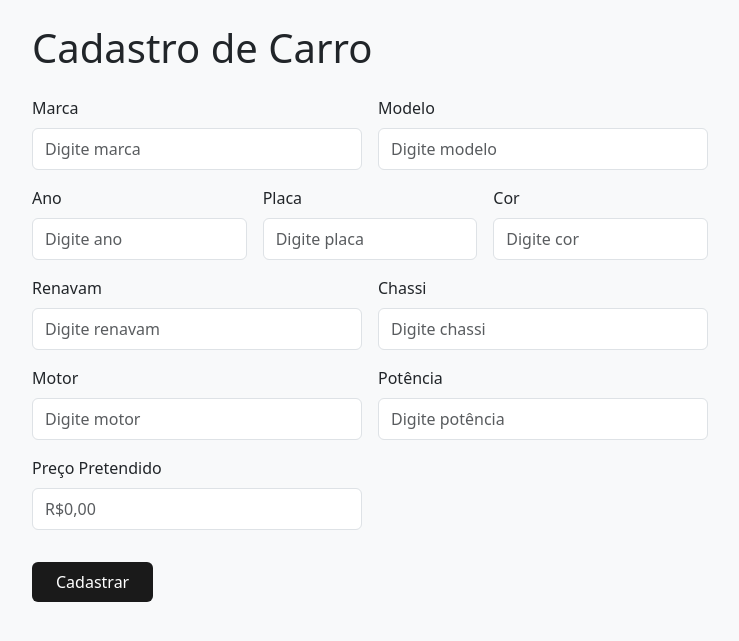
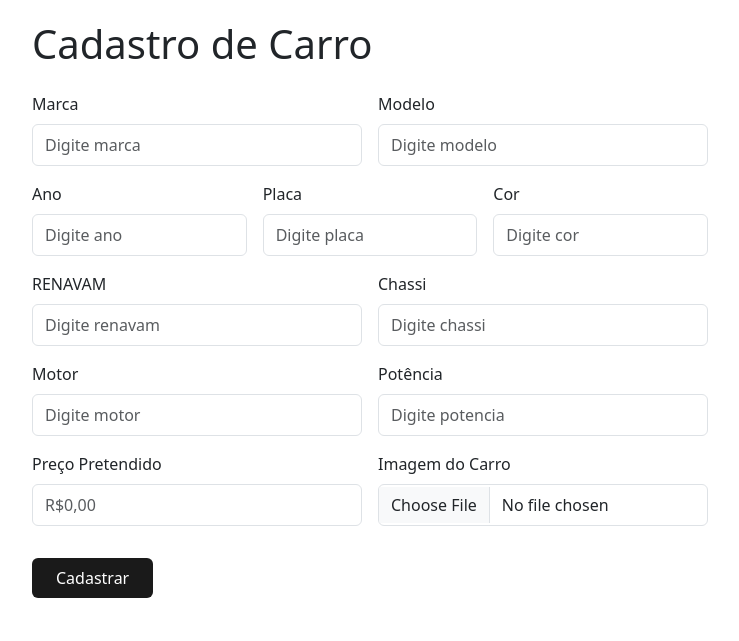
Before and after one commit to Foren4772/ExpCalinkV2, a FastAPI app: template templates/cadastrocarro.html in a window 1280 px wide. Shown: the top 641 px of the page, without its empty margins (270-1009 px from the left). Run offline with FastAPI, Linux system fonts and the light colour scheme; the template is opened without the code that fills it, so the values that code supplies are empty; some libraries are stand-ins or nearby versions.

Commit message:
cadastrocarro

```diff
--- a/main.py
+++ b/main.py
@@ -157,6 +157,67 @@ async def cadastrar_usuario(
         request.session["mensagem_header"] = "Cadastro"
         request.session["mensagem"] = f"Erro ao cadastrar: {str(e)}"
         return RedirectResponse(url="/", status_code=303)
+
+    finally:
+        db.close()
+
+# Carro Routes
+@app.get("/cadastrocarro", name="cadastrocarro", response_class=HTMLResponse)
+async def cadastro_carro_form(request: Request):
+    """
+    Exibe o formulário de cadastro de carro.
+    """
+    nome_usuario = request.session.get("nome_usuario", None)
+    return templates.TemplateResponse("cadastrocarro.html", {"request": request, "nome_usuario": nome_usuario})
+
+@app.post("/cadastrocarro", name="cadastrocarro_post")
+async def cadastrar_carro(
+    request: Request,
+    marca: str = Form(...),
+    modelo: str = Form(...),
+    ano: int = Form(...),
+    placa: str = Form(...),
+    renavam: str = Form(...),
+    chassi: str = Form(...),
+    cor: str = Form(...),
+    motor: str = Form(...),
+    potencia: float = Form(...),
+    preco: float = Form(...),
+    imagem: UploadFile = File(None),
+    db: pymysql.Connection = Depends(get_db)  # Use type hinting for clarity
+):
+    """
+    Processa o envio do formulário de cadastro de carro e salva os dados no banco de dados.
+    """
+    try:
+        foto_bytes: Optional[bytes] = None
+        if imagem and imagem.filename:
+            foto_bytes = await imagem.read()
+
+        with db.cursor() as cursor:
+            sql = """
+                INSERT INTO Carro (Marca, Modelo, Ano, Placa, Renavam, Chassi, Cor, Motor, Potencia, Preco, Imagem)
+                VALUES (%s, %s, %s, %s, %s, %s, %s, %s, %s, %s, %s)
+            """
+            cursor.execute(sql, (marca, modelo, ano, placa, renavam, chassi, cor, motor, potencia, preco, foto_bytes))
+            db.commit()
+
+        request.session["swal_message"] = {
+            "icon": "success",
+            "title": "Cadastro de Carro",
+            "text": "Carro cadastrado com sucesso!",
+            "confirmButtonColor": '#303030'
+        }
+        return RedirectResponse(url="/cadastrocarro", status_code=303)
+
+    except Exception as e:
+        request.session["swal_message"] = {
+            "icon": "error",
+            "title": "Erro ao Cadastrar Carro",
+            "text": f"Erro ao cadastrar o carro: {str(e)}",
+            "confirmButtonColor": '#d33'
+        }
+        return RedirectResponse(url="/cadastrocarro", status_code=303)
 
     finally:
         db.close()
--- a/templates/cadastrocarro.html
+++ b/templates/cadastrocarro.html
@@ -1,161 +1,252 @@
 <!DOCTYPE html>
 <html lang="pt-BR">
+
 <head>
-  <meta charset="UTF-8" />
-  <meta name="viewport" content="width=device-width, initial-scale=1.0"/>
+    <meta charset="UTF-8">
+    <meta name="viewport" content="width=device-width, initial-scale=1.0">
     <title>Cadastro de Carro</title>
-  <link rel="stylesheet" href="https://cdn.jsdelivr.net/npm/bootstrap@5.3.0/dist/css/bootstrap.min.css"/>
-  <link rel="stylesheet" href="https://cdn.jsdelivr.net/npm/sweetalert2@11/dist/sweetalert2.min.css" />
+    <link href="https://cdn.jsdelivr.net/npm/bootstrap@5.3.0/dist/css/bootstrap.min.css" rel="stylesheet">
     <style>
-    .custom-button {
-      background-color: #1a1a1a !important;
+        .container {
+            max-width: 700px;
+            margin-top: 20px;
+        }
+
+        .form-control.is-invalid {
+            border-color: #dc3545;
+        }
+
+        .text-danger {
+            color: #dc3545;
+            font-size: 0.875rem;
+        }
+
+        #imagemPreview {
+            max-width: 100%;
+            height: auto;
+            margin-top: 10px;
         }
     </style>
 </head>
-<body class="bg-light">
 
-  <div class="container mt-4" style="max-width: 700px;">
+<body>
+    <div class="container">
         <h1 class="mb-4">Cadastro de Carro</h1>
-    <form id="formCarro">
+        <form id="cadastroCarroForm">
             <div class="row g-3">
-        <div class="col-md-6 mb-3"><label class="form-label">Marca</label><input type="text" id="marca" class="form-control py-2" placeholder="Digite marca"/></div>
-        <div class="col-md-6 mb-3"><label class="form-label">Modelo</label><input type="text" id="modelo" class="form-control py-2" placeholder="Digite modelo"/></div>
+                <div class="col-md-6 mb-3">
+                    <label for="marca" class="form-label">Marca</label>
+                    <input type="text" class="form-control py-2" id="marca" placeholder="Digite marca">
+                    <div class="text-danger" id="marcaErro"></div>
+                </div>
+                <div class="col-md-6 mb-3">
+                    <label for="modelo" class="form-label">Modelo</label>
+                    <input type="text" class="form-control py-2" id="modelo" placeholder="Digite modelo">
+                    <div class="text-danger" id="modeloErro"></div>
+                </div>
             </div>
             <div class="row g-3">
-        <div class="col-md-4 mb-3"><label class="form-label">Ano</label><input type="number" id="ano" class="form-control py-2" placeholder="Digite ano"/></div>
-        <div class="col-md-4 mb-3"><label class="form-label">Placa</label><input type="text" id="placa" class="form-control py-2" maxlength="7" placeholder="Digite placa"/></div>
-        <div class="col-md-4 mb-3"><label class="form-label">Cor</label><input type="text" id="cor" class="form-control py-2" placeholder="Digite cor"/></div>
+                <div class="col-md-4 mb-3">
+                    <label for="ano" class="form-label">Ano</label>
+                    <input type="number" class="form-control py-2" id="ano" placeholder="Digite ano">
+                    <div class="text-danger" id="anoErro"></div>
+                </div>
+                <div class="col-md-4 mb-3">
+                    <label for="placa" class="form-label">Placa</label>
+                    <input type="text" class="form-control py-2" id="placa" placeholder="Digite placa" maxlength="7">
+                    <div class="text-danger" id="placaErro"></div>
+                </div>
+                <div class="col-md-4 mb-3">
+                    <label for="cor" class="form-label">Cor</label>
+                    <input type="text" class="form-control py-2" id="cor" placeholder="Digite cor">
+                    <div class="text-danger" id="corErro"></div>
+                </div>
             </div>
             <div class="row g-3">
-        <div class="col-md-6 mb-3"><label class="form-label">Renavam</label><input type="text" id="renavam" class="form-control py-2" maxlength="11" placeholder="Digite renavam"/></div>
-        <div class="col-md-6 mb-3"><label class="form-label">Chassi</label><input type="text" id="chassi" class="form-control py-2" placeholder="Digite chassi"/></div>
+                <div class="col-md-6 mb-3">
+                    <label for="renavam" class="form-label">RENAVAM</label>
+                    <input type="text" class="form-control py-2" id="renavam" placeholder="Digite renavam" maxlength="11">
+                    <div class="text-danger" id="renavamErro"></div>
+                </div>
+                <div class="col-md-6 mb-3">
+                    <label for="chassi" class="form-label">Chassi</label>
+                    <input type="text" class="form-control py-2" id="chassi" placeholder="Digite chassi">
+                    <div class="text-danger" id="chassiErro"></div>
+                </div>
             </div>
             <div class="row g-3">
-        <div class="col-md-6 mb-3"><label class="form-label">Motor</label><input type="text" id="motor" class="form-control py-2" placeholder="Digite motor"/></div>
-        <div class="col-md-6 mb-3"><label class="form-label">Potência</label><input type="number" id="potencia" class="form-control py-2" placeholder="Digite potência"/></div>
+                <div class="col-md-6 mb-3">
+                    <label for="motor" class="form-label">Motor</label>
+                    <input type="text" class="form-control py-2" id="motor" placeholder="Digite motor">
+                    <div class="text-danger" id="motorErro"></div>
+                </div>
+                <div class="col-md-6 mb-3">
+                    <label for="potencia" class="form-label">Potência</label>
+                    <input type="number" class="form-control py-2" id="potencia" placeholder="Digite potencia">
+                    <div class="text-danger" id="potenciaErro"></div>
+                </div>
             </div>
             <div class="row g-3">
-        <div class="col-md-6 mb-3"><label class="form-label">Preço Pretendido</label><input type="text" id="preco" class="form-control py-2" placeholder="R$0,00"/></div>
+                <div class="col-md-6 mb-3">
+                    <label for="preco" class="form-label">Preço Pretendido</label>
+                    <input type="text" class="form-control py-2" id="preco" placeholder="R$0,00">
+                    <div class="text-danger" id="precoErro"></div>
                 </div>
+                <div class="col-md-6 mb-3">
+                    <label for="imagem" class="form-label">Imagem do Carro</label>
+                    <input type="file" class="form-control py-2" id="imagem" accept="image/*">
+                    <div class="text-danger" id="imagemErro"></div>
+                    <img id="imagemPreview" src="" alt="Pré-visualização da Imagem" style="display: none;">
+                </div>
+            </div>
+
             <div class="d-flex justify-content-start mt-3">
                 <button type="submit" class="btn px-4 py-2" style="background-color: #1a1a1a; color: white; border: none;">
                      Cadastrar
                 </button>
+
             </div>
         </form>
     </div>
 
-  <script src="https://cdn.jsdelivr.net/npm/sweetalert2@11"></script>
     <script>
-    const botaoCor = '#1a1a1a';
-    const form = document.getElementById('formCarro');
+        const form = document.getElementById('cadastroCarroForm');
+        const campos = ['marca', 'modelo', 'ano', 'placa', 'cor', 'renavam', 'chassi', 'motor', 'potencia', 'preco', 'imagem'];
+        const erros = {};
+        const imagemInput = document.getElementById('imagem');
+        const imagemPreview = document.getElementById('imagemPreview');
+        const renavamInput = document.getElementById('renavam');
 
-    function formatarMoeda(valor) {
-      valor = valor.replace(/\D/g, '');
-      const numero = parseInt(valor, 10);
-      return isNaN(numero) ? '' : (numero / 100).toLocaleString('pt-BR', { style: 'currency', currency: 'BRL' });
-    }
-
-    function validarPlaca(placa) {
-      return /^[A-Z]{3}-?\d{4}$|^[A-Z]{3}\d{1}[A-Z]{1}\d{2}$/.test(placa);
-    }
-
-    function validarCor(cor) {
-      return /^[A-Za-zÀ-ÿ\s]+$/.test(cor);
-    }
-
-    function validarAno(ano) {
+        const validarPlaca = (placa) => /^[A-Z]{3}-?\d{4}$|^[A-Z]{3}\d{1}[A-Z]{1}\d{2}$/.test(placa.toUpperCase());
+        const validarCor = (cor) => /^[A-Za-zÀ-ÿ\s]+$/.test(cor);
+        const validarAno = (ano) => {
             const anoNum = parseInt(ano, 10);
             const anoAtual = new Date().getFullYear();
             return Number.isInteger(anoNum) && anoNum > 0 && anoNum <= anoAtual;
+        };
+
+        const formatarMoeda = (valor) => {
+            valor = valor.replace(/\D/g, "");
+            const numero = parseInt(valor, 10);
+            if (isNaN(numero)) return "";
+            return (numero / 100).toLocaleString("pt-BR", { style: "currency", currency: "BRL" });
+        };
+
+        const limparErros = () => {
+            campos.forEach(campo => {
+                document.getElementById(campo + 'Erro').textContent = '';
+                document.getElementById(campo).classList.remove('is-invalid');
+            });
+        };
+
+        const exibirErros = () => {
+            limparErros();
+            let temErro = false;
+            for (const campo in erros) {
+                if (erros[campo]) {
+                    document.getElementById(campo + 'Erro').textContent = erros[campo];
+                    document.getElementById(campo).classList.add('is-invalid');
+                    temErro = true;
+                }
+            }
+            return temErro;
+        };
+
+        const validarFormulario = () => {
+            erros = {};
+
+            campos.forEach(campo => {
+                if (campo !== 'imagem') {
+                    const valor = document.getElementById(campo).value.trim();
+                    if (!valor) {
+                        erros[campo] = "Este campo é obrigatório!";
+                    }
+                }
+            });
+
+            const ano = document.getElementById('ano').value;
+            if (ano && !validarAno(ano)) {
+                erros.ano = "Ano deve ser o ano atual ou anteriores!";
             }
 
-    function erroAlerta(msg) {
-      Swal.fire({
-        icon: 'error',
-        title: 'Erro',
-        text: msg,
-        confirmButtonColor: botaoCor,
-        confirmButtonText: 'Fechar',
-        customClass: { confirmButton: 'custom-button' }
-      });
+            const renavam = document.getElementById('renavam').value;
+            if (renavam && !/^[0-9]{9,11}$/.test(renavam)) {
+                erros.renavam = "RENAVAM deve ter entre 9 e 11 dígitos!";
             }
 
-    function sucessoAlerta(msg) {
-      Swal.fire({
-        icon: 'success',
-        title: 'Sucesso!',
-        text: msg,
-        confirmButtonColor: botaoCor,
-        confirmButtonText: 'Fechar',
-        customClass: { confirmButton: 'custom-button' }
+            const placa = document.getElementById('placa').value;
+            if (placa && !validarPlaca(placa)) {
+                erros.placa = "Formato inválido! Use AAA-1234 ou AAA1B23";
+            }
+
+            const cor = document.getElementById('cor').value;
+            if (cor && !validarCor(cor)) {
+                erros.cor = "Cor deve conter apenas letras!";
+            }
+
+            const potencia = document.getElementById('potencia').value;
+            if (potencia && isNaN(potencia)) {
+                erros.potencia = "Potência deve ser um número válido!";
+            }
+
+            if (imagemInput.files.length === 0) {
+                erros.imagem = "Selecione uma imagem do carro!";
+            }
+
+            return Object.keys(erros).length === 0;
+        };
+
+        form.addEventListener('submit', function (e) {
+            e.preventDefault();
+
+            if (validarFormulario()) {
+                alert("Carro cadastrado com sucesso!");
+                form.reset();
+                limparErros();
+                imagemPreview.style.display = 'none';
+
+                const formData = new FormData(form);
+                console.log("Dados do formulário:", formData);
+
+            } else {
+                exibirErros();
+            }
         });
+
+        document.getElementById('placa').addEventListener('input', function () {
+            if (this.value.length > 7) {
+                this.value = this.value.slice(0, 7);
             }
+            this.value = this.value.toUpperCase();
+        });
+
+        document.getElementById('renavam').addEventListener('input', function () {
+            this.value = this.value.replace(/\D/g, ''); // Remover não-dígitos
+            if (this.value.length > 11) {
+                this.value = this.value.slice(0, 11);
+            }
+        });
 
         document.getElementById('preco').addEventListener('input', function () {
             this.value = formatarMoeda(this.value);
         });
 
-    document.getElementById('placa').addEventListener('input', function () {
-      this.value = this.value.toUpperCase().slice(0, 7);
-    });
-
-    document.getElementById('renavam').addEventListener('input', function () {
-      this.value = this.value.replace(/\D/g, '').slice(0, 11);
-    });
-
-    form.addEventListener('submit', function (e) {
-      e.preventDefault();
-
-      const campos = ['marca','modelo','ano','placa','cor','renavam','chassi','motor','potencia','preco'];
-      let valido = true;
-      let erros = [];
-
-      campos.forEach(id => {
-        const el = document.getElementById(id);
-        if (!el.value.trim()) {
-          valido = false;
-          erros.push(`${id.charAt(0).toUpperCase() + id.slice(1)} é obrigatório`);
+        imagemInput.addEventListener('change', function () {
+            const file = this.files[0];
+            if (file) {
+                const reader = new FileReader();
+                reader.onload = function (e) {
+                    imagemPreview.src = e.target.result;
+                    imagemPreview.style.display = 'block';
+                }
+                reader.readAsDataURL(file);
+            } else {
+                imagemPreview.src = '';
+                imagemPreview.style.display = 'none';
             }
         });
 
-      const ano = document.getElementById('ano').value;
-      if (ano && !validarAno(ano)) {
-        valido = false;
-        erros.push('Ano inválido');
-      }
-
-      const renavam = document.getElementById('renavam').value;
-      if (renavam && !/^[0-9]{9,11}$/.test(renavam)) {
-        valido = false;
-        erros.push('RENAVAM inválido');
-      }
-
-      const placa = document.getElementById('placa').value;
-      if (placa && !validarPlaca(placa)) {
-        valido = false;
-        erros.push('Placa inválida');
-      }
-
-      const cor = document.getElementById('cor').value;
-      if (cor && !validarCor(cor)) {
-        valido = false;
-        erros.push('Cor inválida');
-      }
-
-      const potencia = document.getElementById('potencia').value;
-      if (potencia && isNaN(potencia)) {
-        valido = false;
-        erros.push('Potência inválida');
-      }
-
-      if (!valido) {
-        erroAlerta(erros.join(', '));
-        return;
-      }
-
-      sucessoAlerta('Carro cadastrado com sucesso!');
-    });
     </script>
 </body>
+
 </html>
```
Also changed, not shown: 1 other file. Lines whose indentation alone changed are shown as unchanged.
